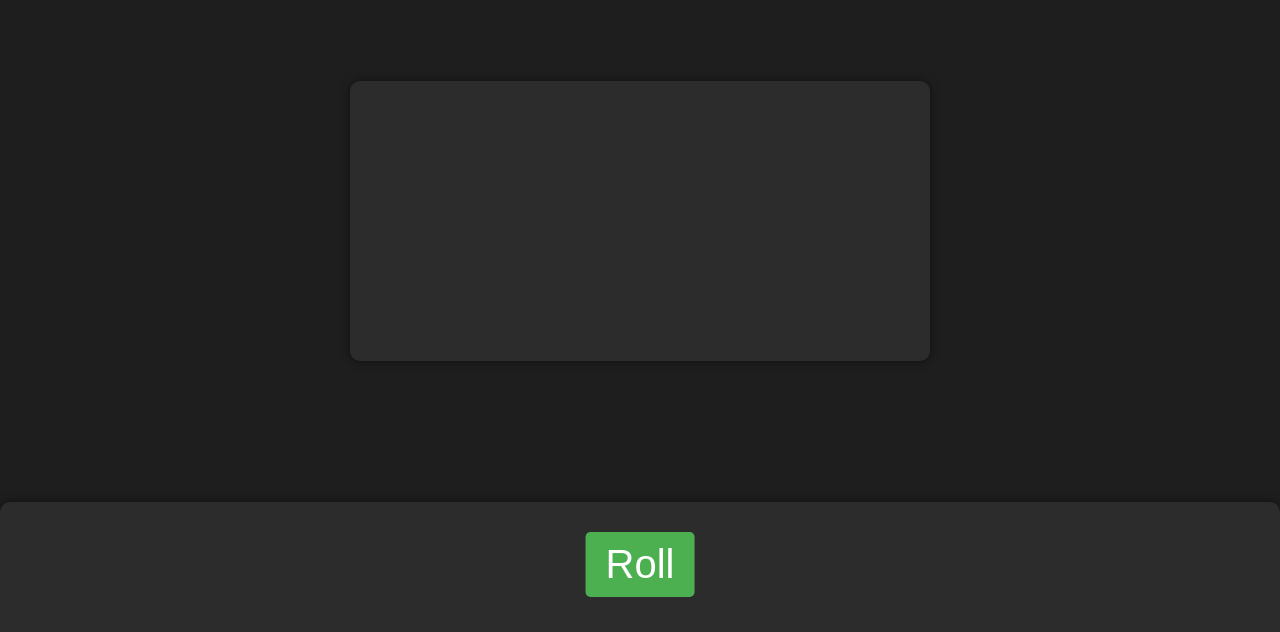
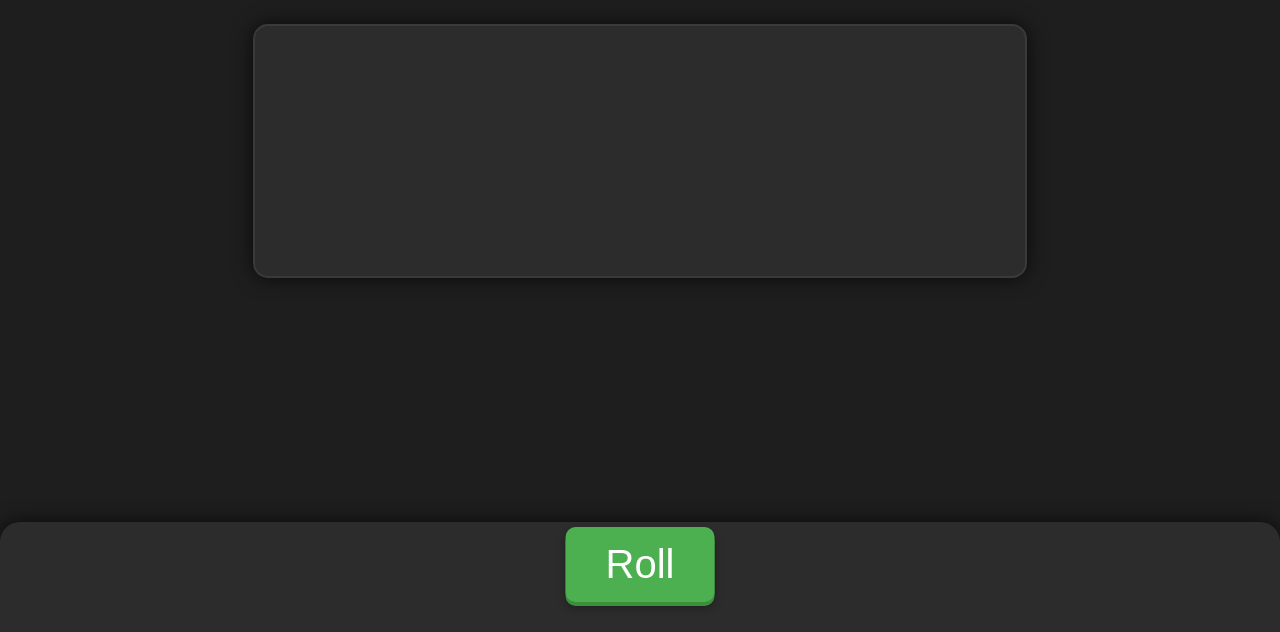
Before and after one commit to RobotLordGuy/JacksRNG, a plain HTML site: page index.html in a window 1280 px wide. Shown: the part 168-800 px from the top of the page. Drawn offline with Linux system fonts and the light colour scheme.

Commit message:
Update styles.css

```diff
--- a/styles.css
+++ b/styles.css
@@ -1,88 +1,217 @@
-/* styles.css */
 body {
-  font-family: Arial, sans-serif;
+  font-family: 'Press Start 2P', Arial, sans-serif;
   background-color: #1e1e1e;
   color: #ffffff;
   display: flex;
-  flex-direction: column; /* Stack elements vertically */
-  justify-content: center; /* Center content vertically */
-  align-items: center; /* Center content horizontally */
-  height: 100vh; /* Full viewport height */
-  margin: 0; /* Remove default margin */
-  position: relative; /* Make body a positioning context for the button */
+  flex-direction: column;
+  justify-content: center;
+  align-items: center;
+  height: 100vh;
+  margin: 0;
+  position: relative;
+  overflow: hidden;
 }
 
 #main-container {
   display: flex;
   flex-direction: column;
-  align-items: center; /* Center horizontally */
-  gap: 100px; /* Space between the title and game container */
-  width: 100%; /* Ensure the container takes full width */
-  height: 100%; /* Ensure the container takes full height */
+  align-items: center;
+  gap: 60px;
+  width: 100%;
+  height: 100%;
+  padding: 20px;
+  box-sizing: border-box;
 }
 
 h1 {
-  font-size: 7rem; /* Larger font size for the title */
-  margin: 20px 0 0 0; /* Space above the title */
-  background: linear-gradient(90deg, #0080ff, #00ff80); /* Gradient background */
-  background-clip: text; /* Standard property */
-  -webkit-background-clip: text; /* Vendor-prefixed property for WebKit browsers */
-  -webkit-text-fill-color: transparent; /* Make the text transparent to show the gradient */
-  text-align: center; /* Center the text inside the h1 */
-  white-space: nowrap; /* Prevent text from wrapping to the next line */
+  font-size: clamp(3rem, 10vw, 7rem);
+  margin: 20px 0 0 0;
+  background: linear-gradient(90deg, #0080ff, #00ff80);
+  background-clip: text;
+  -webkit-background-clip: text;
+  -webkit-text-fill-color: transparent;
+  text-align: center;
+  white-space: nowrap;
+  text-shadow: 0 0 10px rgba(0, 0, 0, 0.3);
 }
 
 .game-container {
-  text-align: center; /* Center text inside the container */
-  background-color: #2c2c2c; /* Light gray background */
-  padding: 40px; /* Increase padding to make the box bigger */
-  border-radius: 10px; /* Rounded corners */
-  box-shadow: 0 0 10px rgba(0, 0, 0, 0.5); /* Shadow effect */
-  width: 500px; /* Increase width */
-  min-height: 200px; /* Set a minimum height */
+  text-align: center;
+  background-color: #2c2c2c;
+  padding: 30px 40px;
+  border-radius: 15px;
+  box-shadow: 0 0 20px rgba(0, 0, 0, 0.7);
+  width: min(700px, 90vw);
+  min-height: 220px;
   display: flex;
-  justify-content: center; /* Center content vertically */
-  align-items: center; /* Center content horizontally */
+  justify-content: center;
+  align-items: center;
+  border: 2px solid #3a3a3a;
+  position: relative;
 }
 
 #result {
-  font-size: 4.5rem; /* Larger font size for the rolled aura */
-  font-weight: bold; /* Make the text bold */
-  color: white; /* Default color for the rolled aura */
-  text-align: center; /* Center the text */
+  position: relative;
+  font-size: 5rem;
+  font-weight: bold;
+  width: 100%;
+  height: 100%;
+  display: flex;
+  justify-content: center;
+  align-items: center;
+  overflow: visible;
 }
 
 #aura-name {
-  display: inline-block; /* Ensure the text takes up space */
+  position: absolute;
+  left: 50%;
+  transform: translateX(-50%) scale(1);
+  white-space: nowrap;
+  transform-origin: center;
+  transition: transform 0.2s ease-out;
+  line-height: 1;
+  text-align: center;
+  padding: 0 10px;
+  margin: 0 auto;
+  display: inline-block;
+}
+
+/* Special Crystallized styling */
+#aura-name.crystallized {
+  font-size: 4rem;
+  letter-spacing: -0.5px;
+  transform: translateX(-50%) scale(0.85);
+}
+
+/* JACKPOT EFFECT - PROPERLY PREFIXED */
+#aura-name.jackpot-effect {
+  background: linear-gradient(90deg,
+    red 0%, orange 20%, yellow 40%,
+    green 60%, blue 80%, violet 100%);
+  -webkit-background-clip: text;
+  background-clip: text;
+  -webkit-text-fill-color: transparent;
+  animation: jackpot-glow 0.5s ease-in-out infinite alternate;
+  padding: 0 15px;
+  display: inline-block;
+}
+
+@keyframes jackpot-glow {
+  0% {
+    text-shadow:
+      0 0 5px rgba(255, 0, 0, 0.8),
+      0 0 10px rgba(255, 50, 0, 0.6),
+      0 0 15px rgba(255, 100, 0, 0.4);
+  }
+  100% {
+    text-shadow:
+      0 0 15px rgba(255, 0, 0, 1),
+      0 0 25px rgba(255, 100, 0, 0.8),
+      0 0 35px rgba(255, 200, 0, 0.6),
+      0 0 45px rgba(255, 255, 0, 0.4);
+  }
+}
+
+.aura-text {
+  text-shadow: 0 0 8px currentColor;
 }
 
 .bottom-box {
-  position: absolute; /* Position the box absolutely */
-  bottom: 0; /* Place the box at the bottom of the screen */
-  left: 50%; /* Center horizontally */
-  transform: translateX(-50%); /* Center the box precisely */
-  width: 100%; /* Make the box wider (adjust as needed) */
-  height: 130px; /* Set the height of the box */
-  background-color: #2c2c2c; /* Same gray as the game container */
-  border-radius: 10px 10px 0 0; /* Rounded corners at the top */
-  box-shadow: 0 0 10px rgba(0, 0, 0, 0.5); /* Shadow effect */
-  z-index: -1; /* Place the box behind the button */
+  position: absolute;
+  bottom: 0;
+  left: 0;
+  width: 100%;
+  height: 130px;
+  background-color: #2c2c2c;
+  border-radius: 20px 20px 0 0;
+  box-shadow: 0 0 20px rgba(0, 0, 0, 0.7);
+  z-index: -1;
 }
 
 button {
-  padding: 10px 20px;
-  font-size: 40px; /* Larger font size for the button */
+  padding: 15px 40px;
+  font-size: clamp(1.5rem, 5vw, 2.5rem);
   background-color: #4CAF50;
   color: white;
   border: none;
-  border-radius: 5px;
+  border-radius: 10px;
   cursor: pointer;
-  position: absolute; /* Position the button absolutely */
-  bottom: 35px; /* Place the button 50px from the bottom */
-  left: 50%; /* Center horizontally */
-  transform: translateX(-50%); /* Center the button precisely */
+  position: absolute;
+  bottom: 40px;
+  left: 50%;
+  transform: translateX(-50%);
+  transition: all 0.2s ease;
+  box-shadow: 0 4px 0 #3a8f3d,
+              0 6px 8px rgba(0, 0, 0, 0.3);
 }
 
 button:hover {
   background-color: #45a049;
+  transform: translateX(-50%) translateY(-2px);
+  box-shadow: 0 6px 0 #3a8f3d,
+              0 8px 12px rgba(0, 0, 0, 0.3);
 }
+
+button:active {
+  transform: translateX(-50%) translateY(2px);
+  box-shadow: 0 2px 0 #3a8f3d;
+}
+
+button:disabled {
+  background-color: #3a3a3a;
+  color: #6b6b6b;
+  transform: translateX(-50%);
+  box-shadow: none;
+  cursor: not-allowed;
+}
+
+@media (max-height: 800px) {
+  #main-container {
+    gap: 40px;
+  }
+
+  .game-container {
+    min-height: 200px;
+    padding: 25px 35px;
+  }
+
+  #result {
+    font-size: 4.5rem;
+  }
+
+  #aura-name.crystallized {
+    font-size: 3.5rem;
+  }
+
+  .bottom-box {
+    height: 110px;
+  }
+
+  button {
+    bottom: 30px;
+  }
+}
+
+@media (max-width: 500px) {
+  .game-container {
+    width: min(500px, 90vw);
+    min-height: 180px;
+    padding: 20px 25px;
+  }
+
+  #result {
+    font-size: 4rem !important;
+  }
+
+  #aura-name.crystallized {
+    font-size: 3.2rem !important;
+    letter-spacing: -1px;
+    transform: translateX(-50%) scale(0.8) !important;
+  }
+
+  /* Mobile Jackpot adjustment */
+  #aura-name.jackpot-effect {
+    padding: 0 10px;
+    animation: jackpot-glow 0.4s ease-in-out infinite alternate;
+  }
+}
```
